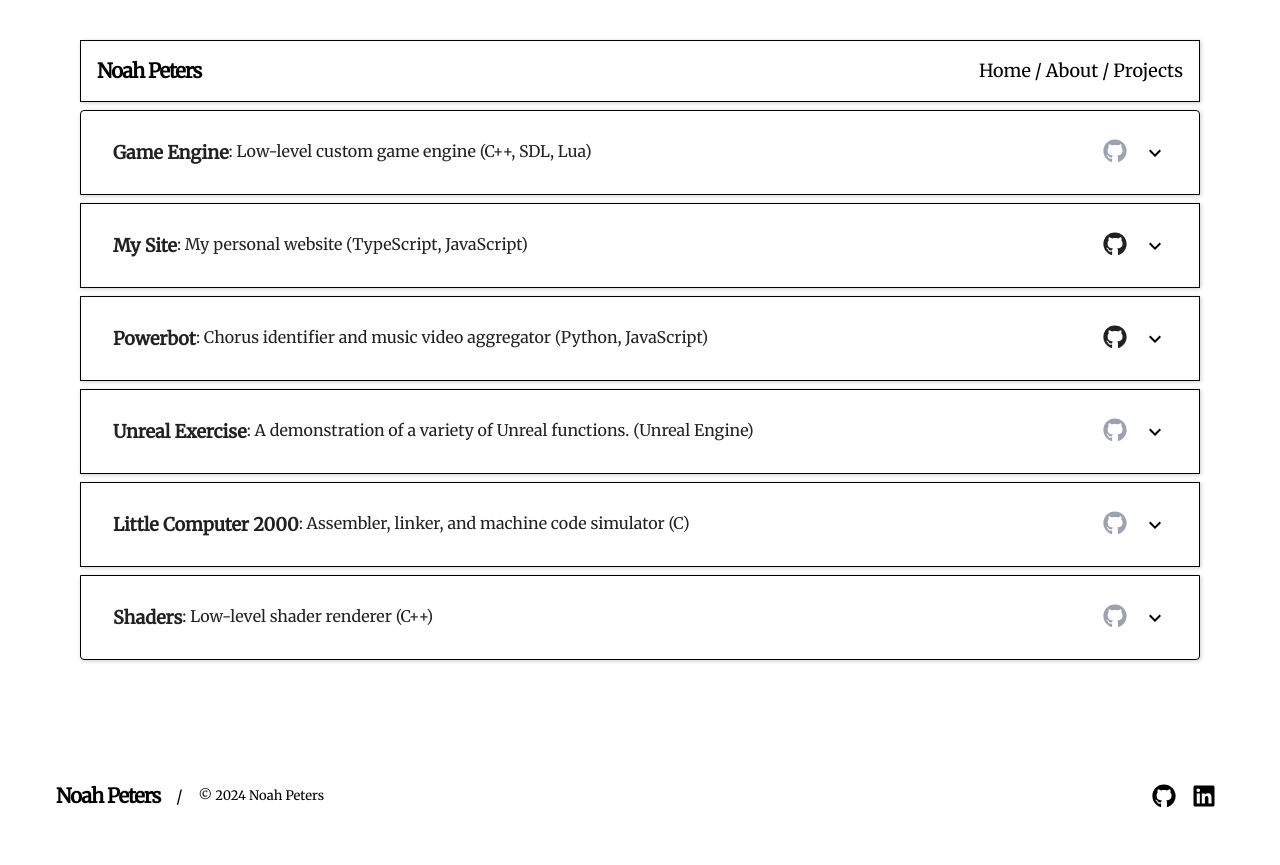
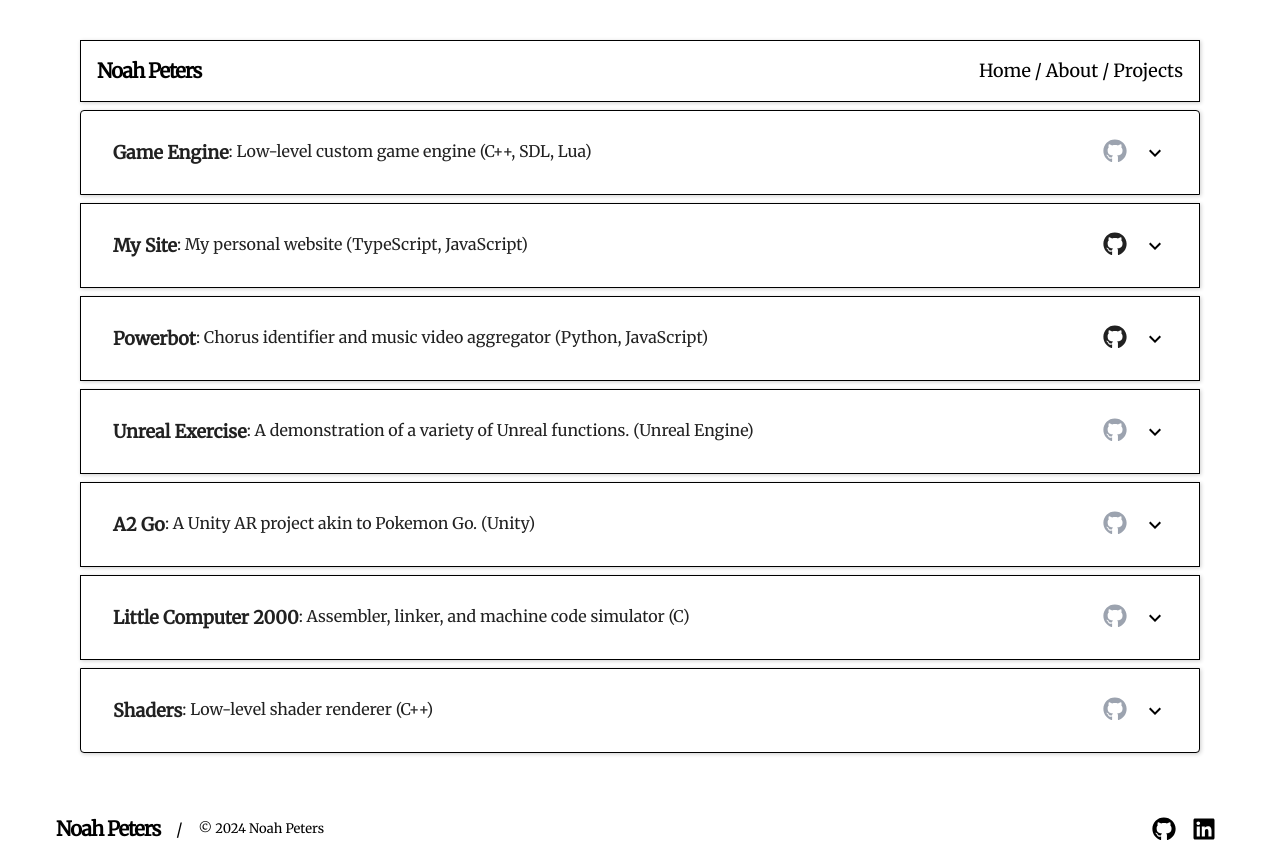
Before and after one commit to noahpete/mysite, a Next.js app: page /projects in a window 1280 px wide. Before the commit the page ends 832 px from the top, so only its background shows below. Built offline with nearby package versions, Linux system fonts and the light colour scheme.

Commit message:
Added Unity project

```diff
--- a/src/app/projects/page.tsx
+++ b/src/app/projects/page.tsx
@@ -135,6 +135,38 @@ export default function Projects() {
           </AccordionDetails>
         </Accordion>
 
+        {/* Unity */}
+        <Accordion id="card" style={{ borderRadius: "0%" }}>
+          <AccordionSummary
+            expandIcon={<ExpandMoreIcon style={{ color: "black" }} />}
+          >
+            <h1>A2 Go</h1>: A Unity AR project akin to Pokemon Go.
+            (Unity)
+            <FaGithub className="mr-4 ml-auto text-2xl transition-all duration-150 text-gray-400 cursor-default" />
+          </AccordionSummary>
+          <AccordionDetails>
+            <div className="float-left m-4">
+              <Image
+                src={"/p2_examples.gif"}
+                width={400}
+                height={100}
+                alt="Unity demonstration"
+              />
+            </div>
+            A2 Go! is an augmented reality mobile game that gets players out exploring the city of Ann Arbor.
+            Like Pokemon Go, it blends real-world geography with virtual gameplay elements. Players traverse
+            an overhead map view to navigate the city streets, with the goal of planting virtual seeds at
+            real-world locations using AR camera views. This was all accomplished using Mapbox and Unity&apos;s XR
+            toolkit.
+            <br></br>
+            <br></br>
+            While sharing the real-world exploration premise of Pokemon Go, A2 Go! has its own distinct setting,
+            characters, and resource collection systems centered around botany and urban forestry rather than
+            catching creatures. But like its inspirational predecessor, it aims to get players physically moving
+            about their surroundings in an engaging blend of reality and fantasy.
+          </AccordionDetails>
+        </Accordion>
+
         {/* Assembler */}
         <Accordion id="card">
           <AccordionSummary
```
Also changed, not shown: 1 other file (tests, documents, lock files or other folders).
